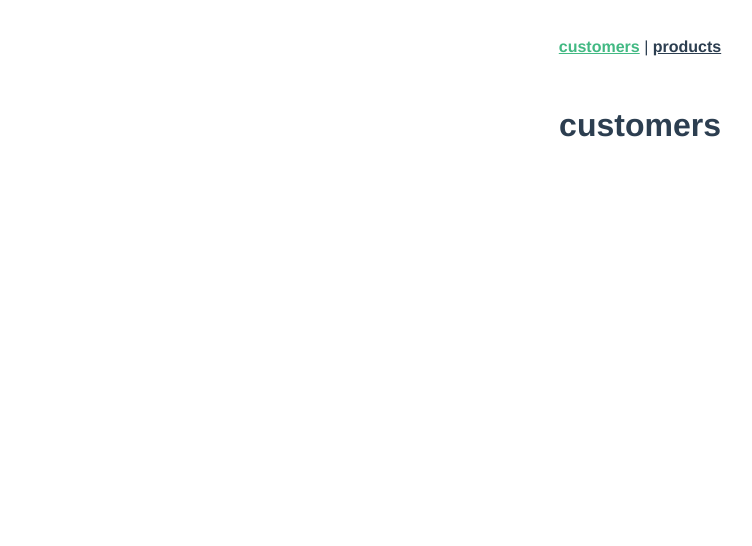
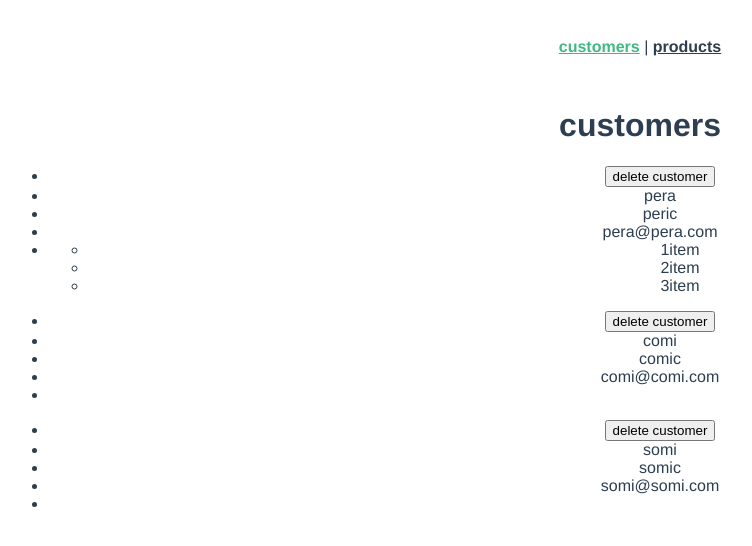
Before and after one commit to propelerzvizns/store, a Vue app: page /customers in a window 1280 px wide. Shown: the top 546 px of the page, without its empty margins (0-752 px from the left). Built offline with nearby package versions, Linux system fonts and the light colour scheme.

Commit message:
created customers array in data(), implemented listing customers, implemented method delete customer

```diff
--- a/src/components/AppCustomers.vue
+++ b/src/components/AppCustomers.vue
@@ -1,11 +1,63 @@
 <template>
-<h1>customers</h1>
+<div>
+    <h1>customers</h1>
+    <ul v-for="(customer, index) in customers" :key="index">
+        <li><button @click="deleteCustomer(index)">delete customer</button></li>
+        <li>{{customer.firstName}}</li>
+        <li>{{customer.lastName}}</li>
+        <li>{{customer.email}}</li>
+        <li>
+            <ul  v-for="(product, index) in customer.productsList" :key="index">
+                <li>{{product}}</li>
+            </ul>
+        </li>
+    </ul>
+</div>
 </template>
 
 <script>
 export default {
+    name: 'AppCustomers',
 
+    data(){
+        return {
+            customers: [
+                {
+                    firstName: 'pera',
+                    lastName: 'peric',
+                    email: 'pera@pera.com',
+                    productsList: ['1item', '2item', '3item']
+                },
+                {
+                    firstName: 'comi',
+                    lastName: 'comic',
+                    email: 'comi@comi.com',
+                    productsList: []
+                },
+                                {
+                    firstName: 'somi',
+                    lastName: 'somic',
+                    email: 'somi@somi.com',
+                    productsList: []
+                },
+            ]
+        }
+    },
+
+    methods: {
+        deleteCustomer(index){
+            this.customers.splice(index, 1);
+        }
+    }
 }
+// Postaviti niz customer-a u `data()` komponente `AppCustomers`
+// Implementirati listanje kupaca
+// Implementirati brisanje kupaca iz liste
+// Komitovati urađeno
+
+
+
+
 </script>
 
 
--- a/src/router/index.js
+++ b/src/router/index.js
@@ -13,12 +13,12 @@ const routes = [
   // },
   {
     path: '/customers',
-    name: 'customers',
+    name: 'app-customers',
     component: AppCustomers
   },
   {
     path: '/products',
-    name: 'products',
+    name: 'app-products',
     component: AppProducts
   }
 ]
```
